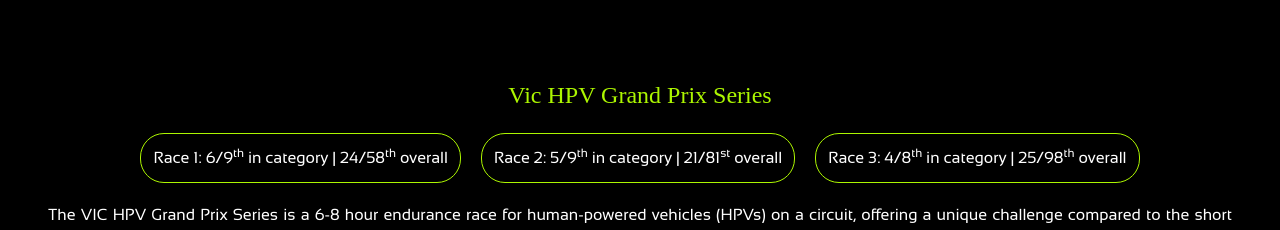
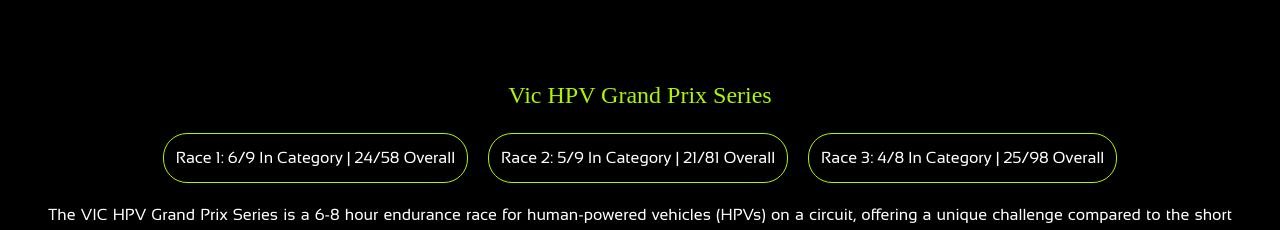
Before and after one commit to monash-human-power/MHP_Website_V2, a Next.js app: page /competitions in a window 1280 px wide. Shown: the part 1020-1250 px from the top of the page. Built offline with nearby package versions, Linux system fonts and the light colour scheme; a web font is replaced by a local one.

Commit message:
refactor: wording updated

```diff
--- a/app/competitions/page.tsx
+++ b/app/competitions/page.tsx
@@ -73,16 +73,13 @@ export default function Competitions() {
             </h1>
             <div className="flex flex-col sm:flex-row flex-wrap justify-center items-center space-y-3 md:space-y-3 lg:space-y-0 sm:space-x-5 mb-5">
               <p className="text-center border rounded-3xl border-[#acf601] p-3 sm:mb-0">
-                Race 1: 6/9<sup>th</sup> in category | 24/58<sup>th</sup>{" "}
-                overall
+                Race 1: 6/9 In Category | 24/58 Overall
               </p>
               <p className="text-center border rounded-3xl border-[#acf601] p-3 sm:mb-0">
-                Race 2: 5/9<sup>th</sup> in category | 21/81<sup>st</sup>{" "}
-                overall
+                Race 2: 5/9 In Category | 21/81 Overall
               </p>
               <p className="text-center border rounded-3xl border-[#acf601] p-3 sm:mb-0">
-                Race 3: 4/8<sup>th</sup> in category | 25/98<sup>th</sup>{" "}
-                overall
+                Race 3: 4/8 In Category | 25/98 Overall
               </p>
             </div>
             <p className="mt-3 text-justify">
```
